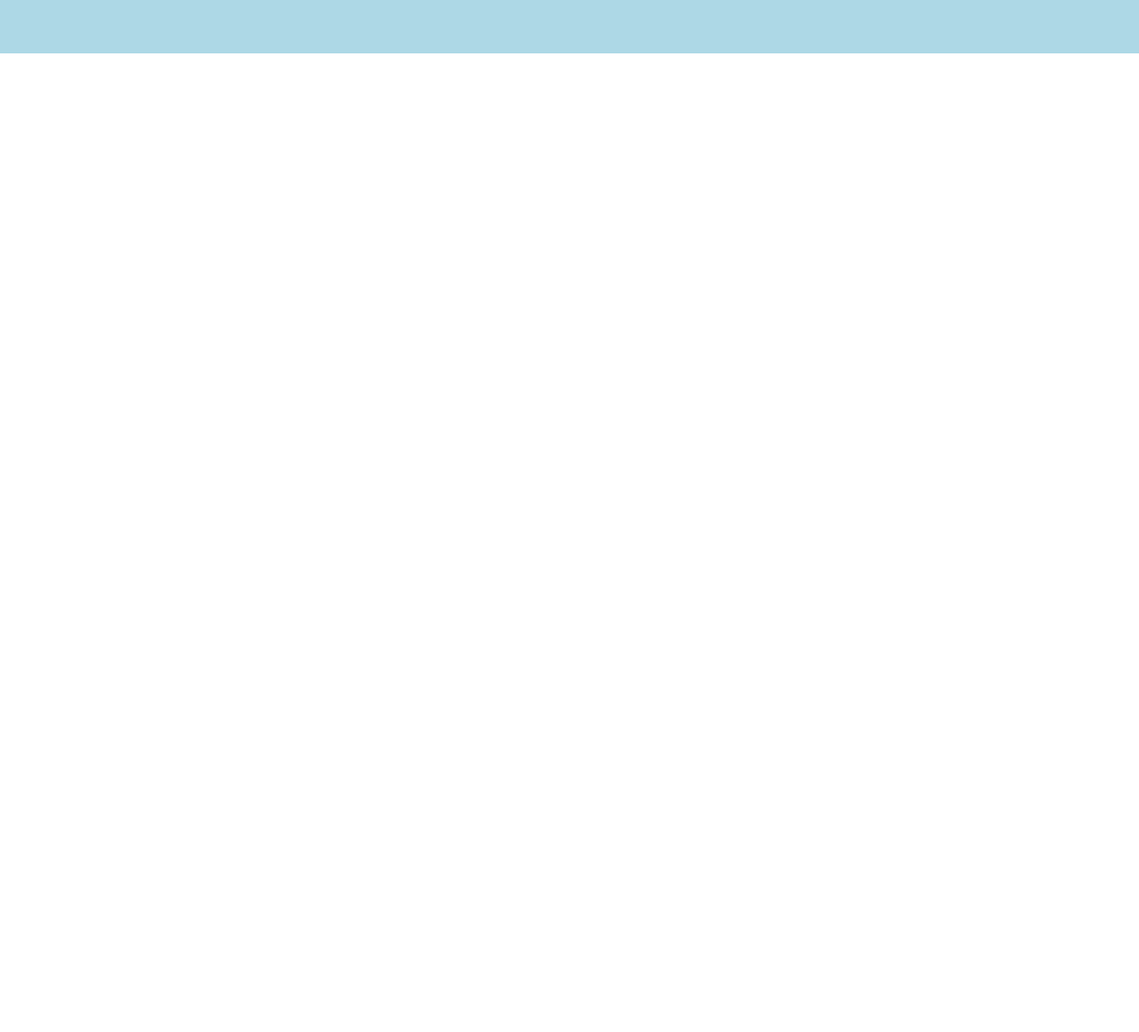
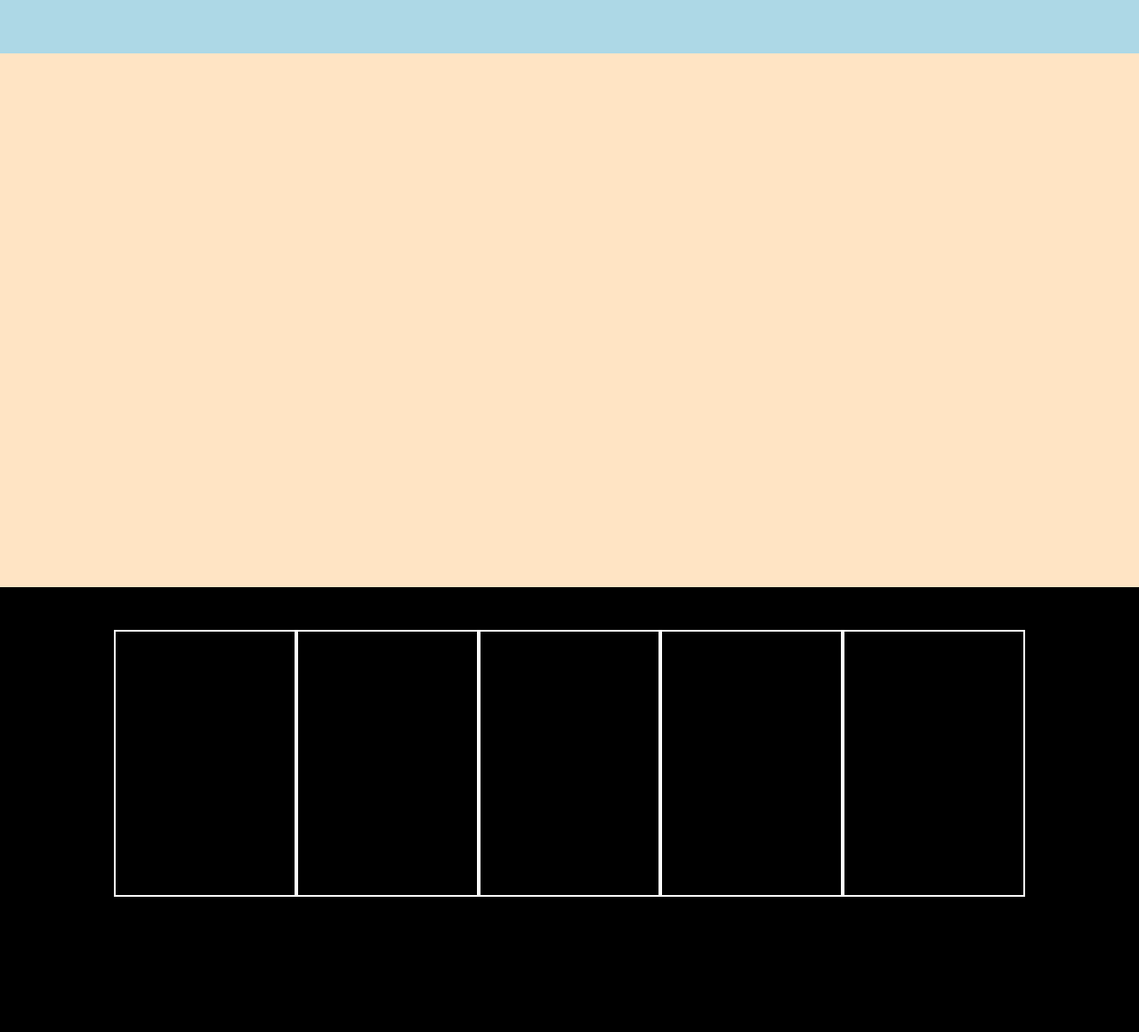
Before and after one commit to Gabry17/htmlcss-dropbox, a plain HTML site: page index.html in a window 1280 px wide. Shown: the part 3228-4388 px from the top of the page at 89% size. Before the commit the page ends 3288 px from the top, so only its background shows below. Drawn offline with Linux system fonts and the light colour scheme.

Commit message:
impostato layout footer

```diff
--- a/css/style.css
+++ b/css/style.css
@@ -129,3 +129,29 @@
     height: 300px;
     background-color: lightblue;
 }
+
+/* domande */
+.domande{
+    height: 600px;
+    background-color: bisque;
+}
+
+/* FOOTER */
+
+.footer{
+    background-color: black;
+    height: 500px;
+}
+
+.cont-foot{
+    width: 80%;
+    margin: 0 auto;
+}
+
+.col-foot{
+    height: 300px;
+    border: 2px solid white;
+    float: left;
+    width: calc(100% / 5);
+    margin-top: 3em;
+}
--- a/index.html
+++ b/index.html
@@ -98,10 +98,27 @@
 
             </section>
             <!-- /azienda -->
-            <section></section>
+
+            <!-- domande -->
+            <section class="domande">
+
+            </section>
+            <!-- /domande -->
         </div>
     </main>
     <!-- /MAIN -->
 
+    <!-- FOOTER -->
+    <footer class="footer clearfix">
+        <div class="cont-foot">
+            <div class="col-foot"></div>
+            <div class="col-foot"></div>
+            <div class="col-foot"></div>
+            <div class="col-foot"></div>
+            <div class="col-foot"></div>
+        </div>
+    </footer>
+    <!-- /FOOTER -->
+
 </body>
 </html>
```
